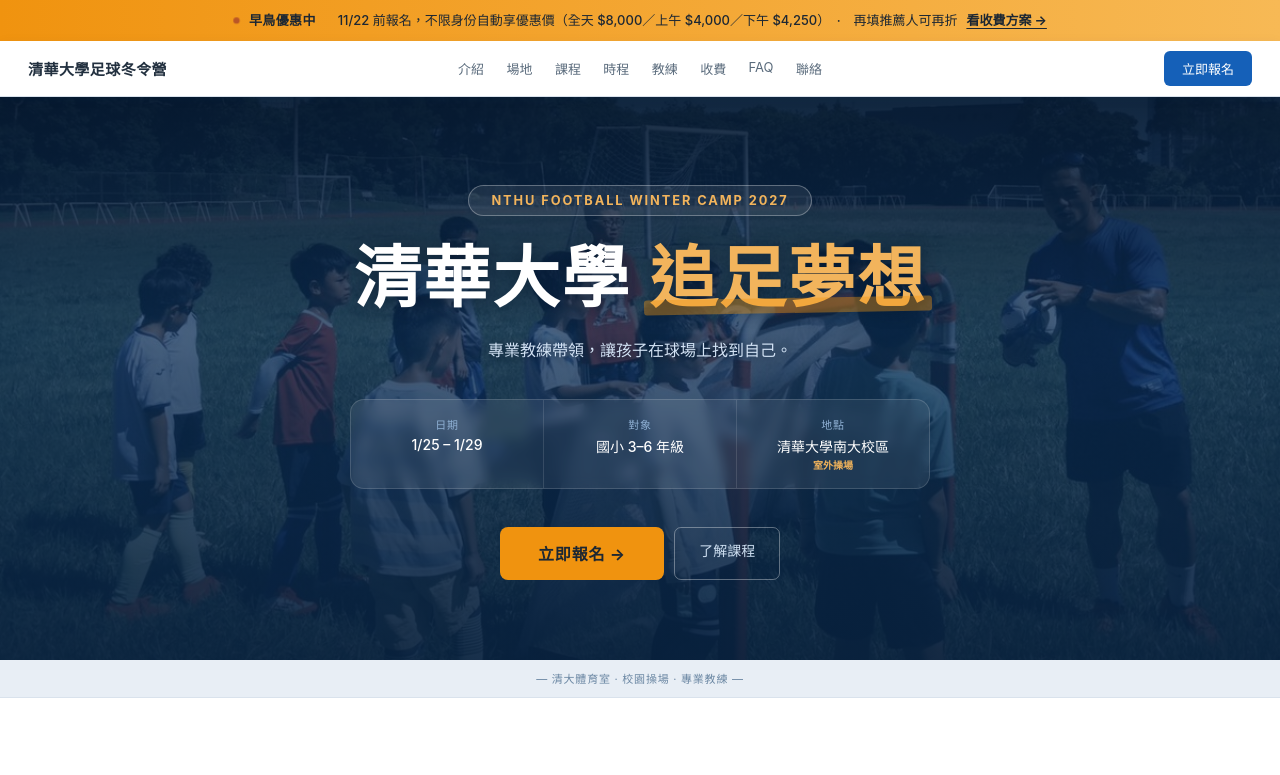
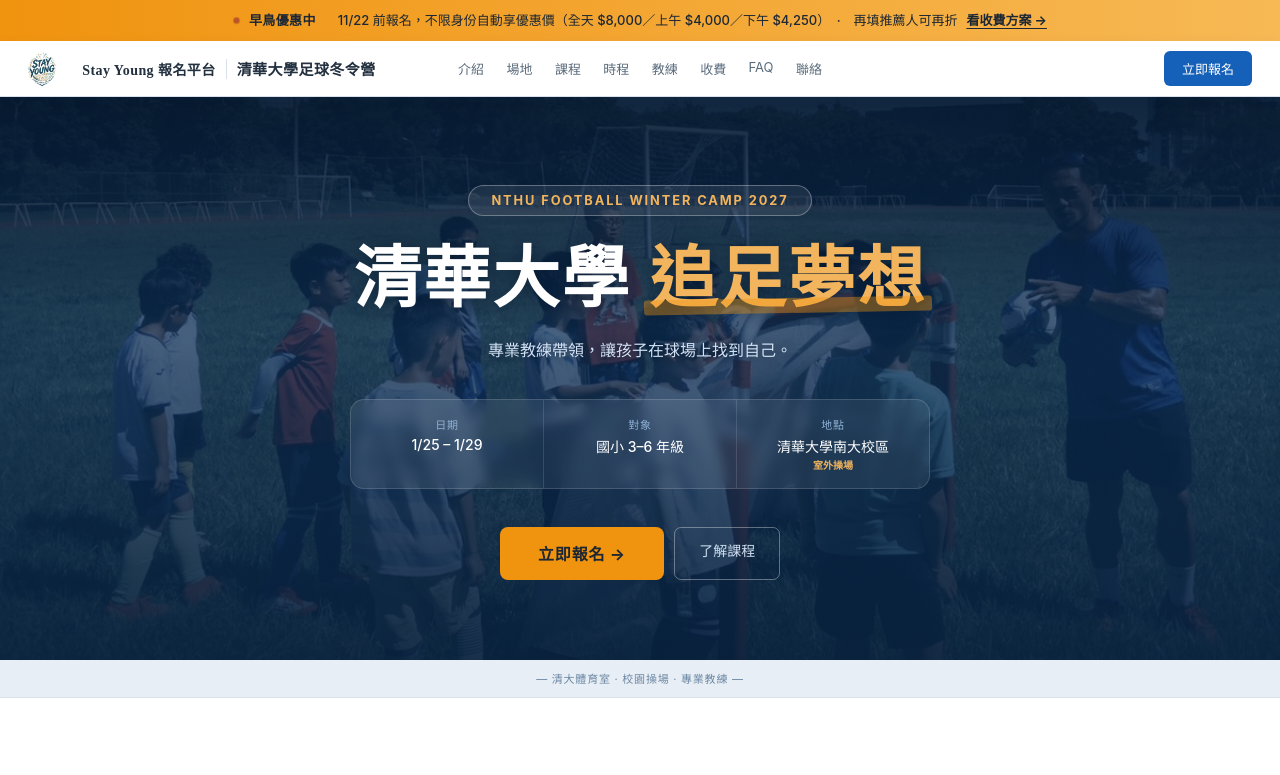
Before and after one commit to Ryan1109-d/football-camp, a plain HTML site: page index.html in a window 1280 px wide. Shown: the top 775 px of the page. Drawn offline with Linux system fonts and the light colour scheme.

Commit message:
feat: 加回「回報名平台」按鈕（首頁＋報名頁）
Ryan 要求把返回大廳的按鈕做回來。依平台定位標示為「報名平台」而非主辦：
- 連結文字「Stay Young 報名平台」、title 與 alt 皆為「回到 Stay Young 營隊報名平台」
- 頁面的主辦說法不變，仍是「主辦：國立清華大學體育室｜執行：清華大學足球校隊」

另修一個順手發現的既有問題：導覽列在 1100px 以下會把營隊名擠出容器
（加按鈕前在 900px 就已溢出 57px，加了之後 119px）→ 該寬度以下只留圖標、收起平台文字。
桌機 1280／平板 1024、900／手機 375 都實測過。

Co-Authored-By: Claude Opus 5 <noreply@anthropic.com>

```diff
--- a/index.html
+++ b/index.html
@@ -179,6 +179,8 @@ h1,.st,.ft,.dn,.tl-name,.faq-q{text-wrap:balance}
 .sy-mark{height:34px;width:auto;display:block;flex-shrink:0}
 .sy-text{font-family:'Noto Serif TC',serif;font-size:14px;font-weight:900;color:var(--text-2);letter-spacing:.03em;white-space:nowrap}
 .nav-div{width:1px;height:20px;background:var(--border);flex-shrink:0}
+/* 平板寬度時導覽列會擠在一起（加回「回平台」按鈕前就有的問題），先收掉平台文字只留圖標 */
+@media (max-width:1100px){.sy-text{display:none}}
 .nav-links{display:flex;gap:1.4rem;flex:0 0 auto;justify-content:center}
 .nav-links a{font-size:13px;color:var(--text-body);text-decoration:none;transition:color .15s}
 .nav-links a:hover{color:var(--text-2)}
@@ -413,6 +415,11 @@ footer{background:#092b52;padding:1.9rem 1.75rem;display:flex;justify-content:sp
 <a class="promo-bar" href="#pricing"><span class="pb-dot"></span><b>早鳥優惠中</b>　11/22 前報名，不限身份自動享優惠價（全天 $8,000／上午 $4,000／下午 $4,250）　·　再填推薦人可再折<span class="pb-go">看收費方案 →</span></a>
 <nav class="nav">
   <div class="nav-left">
+    <a class="nav-home" href="https://stayyounglab.com/" title="回到 Stay Young 營隊報名平台">
+      <img class="sy-mark" src="images/logo-mark.png" alt="Stay Young 營隊報名平台">
+      <span class="sy-text">Stay Young 報名平台</span>
+    </a>
+    <span class="nav-div"></span>
     <a class="nav-logo" href="#top">清華大學足球冬令營</a>
   </div>
   <div class="nav-links">
```
Also changed, not shown: signup.html (+5 -0 lines).
